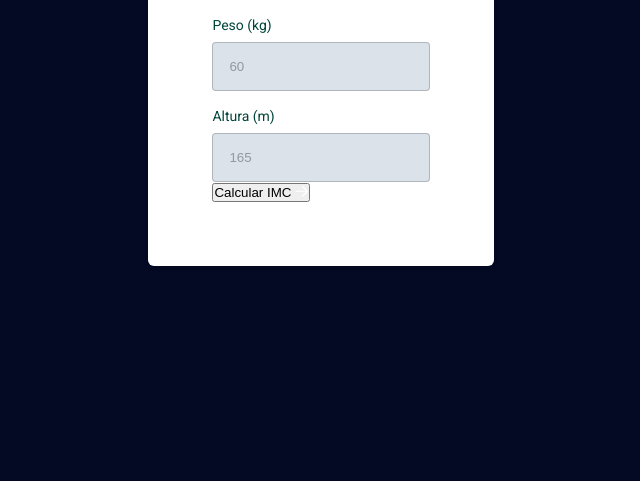
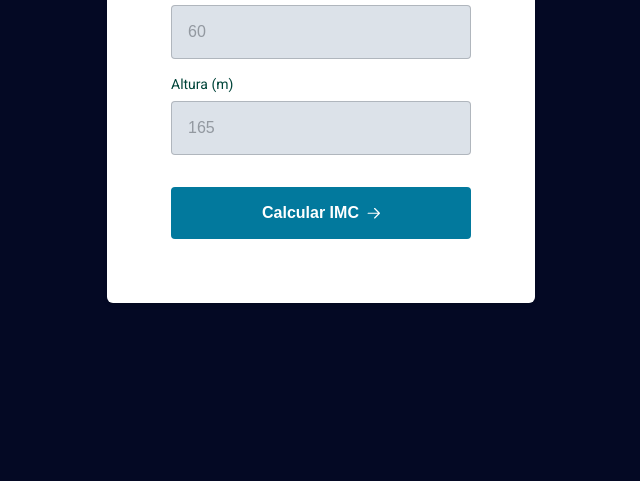
Before and after one commit to VictorZornek/CalculadoraIMC, a plain HTML site: page index.html in a window 1280 px wide. Shown: the part 319-800 px from the top of the page, without its empty margins (319-959 px from the left). Drawn offline with Linux system fonts and the light colour scheme.

Commit message:
estilização do button

```diff
--- a/style.css
+++ b/style.css
@@ -18,6 +18,7 @@
 
     --tt-button: white;
     --bg-button: #02799D;
+    --bg-button-hover: #01475C;
 
     --bg-error: #F03E3E;
     --tt-error: white;
@@ -26,7 +27,12 @@
 body {
     font-family: 'Roboto', sans-serif;
     background-color: #040924;
+}
+
+body, input, button {
     font-size: 1.6rem;
+    line-height: 2rem;
+
 }
 
 .container {
@@ -49,6 +55,10 @@ body {
     font-size: 3.2rem;
     line-height: 4rem;
     color: var(--tt-heading);
+}
+
+form {
+    width: 30rem;
 }
 
 form h1 {
@@ -82,3 +92,29 @@ form input::placeholder {
 .input-wrapper + .input-wrapper { /* para aplicar margin em um .input-wrapper que tenha um .input-wrapper anterior a ele */
     margin-top: 1.6rem;
 }
+
+button {
+    margin-top: 3.2rem;
+    padding: 1.6rem;
+    width: 100%;
+
+    border-radius: .4rem;
+    border: none;
+    background-color: var(--bg-button);
+    color: var(--tt-button);
+
+    display: flex;
+    align-items: center;
+    justify-content: center;
+    gap: .8rem;
+
+    font-weight: bold;
+
+    cursor: pointer;
+
+    transition: background .3s;
+}
+
+button:hover {
+    background: var(--bg-button-hover);
+}
```
